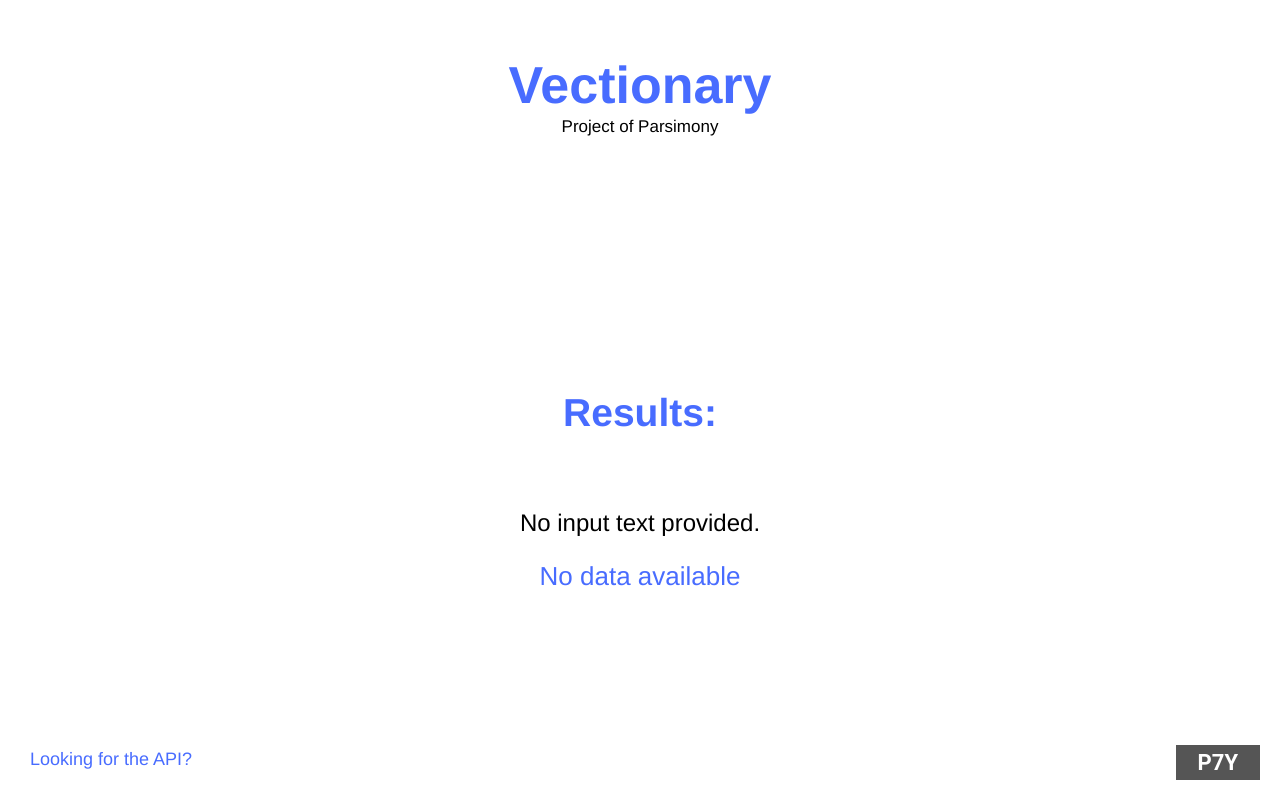
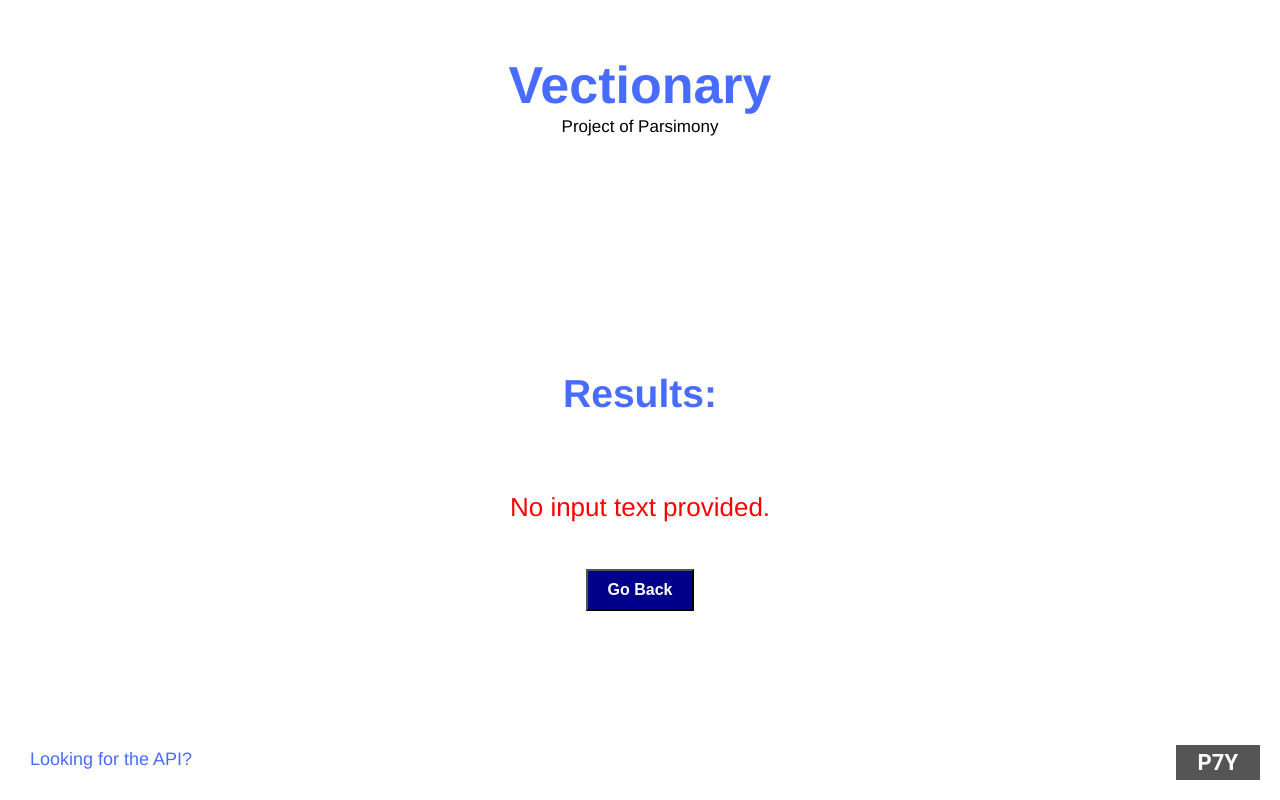
Before and after one commit to Pangeon-LLC/vectionary_app, a React (Create React App) app: page /results in a window 1280 px wide. Built offline with nearby package versions, Linux system fonts and the light colour scheme.

Commit message:
works with npm start now

```diff
--- a/src/App.js
+++ b/src/App.js
@@ -1,22 +1,19 @@
-// App.js
 import './App.css';
 import React, { useState } from 'react';
 import { BrowserRouter as Router, Routes, Route, useNavigate } from 'react-router-dom';
 import Results from './Results';
 
-function App() {
+function Home() {
   const navigate = useNavigate();
-  const [inputText, setInputText] = useState(''); // Step 1: State for storing input text
+  const [inputText, setInputText] = useState('');
 
   const handleSubmit = () => {
-    // Step 2: Navigate to /results with the input text as state
     navigate('/results', { state: { inputText } });
   };
 
-  // Handle key press in the input field
   const handleKeyPress = (e) => {
-    if (e.key === 'Enter') { // Check if the pressed key is Enter
-      handleSubmit(); // Call the submit handler
+    if (e.key === 'Enter') {
+      handleSubmit();
     }
   };
 
@@ -26,31 +23,17 @@ function App() {
         <h1 style={{ position: 'absolute', top: '20px', textAlign: 'center', width: '100%' }}>Vectionary</h1>
         <p style={{ position: 'absolute', top: '100px', textAlign: 'center', fontSize: 'calc(1px + 2vmin)', color: 'black', fontFamily: 'Helvetica, Arial, sans-serif' }}>Project of Parsimony</p>
 
-        <div style={{
-          display: 'flex',
-          flexDirection: 'column',
-          alignItems: 'center',
-          justifyContent: 'center',
-          marginTop: '-25%'
-        }}>
+        <div style={{ display: 'flex', flexDirection: 'column', alignItems: 'center', justifyContent: 'center', marginTop: '-25%' }}>
           <input
             type="text"
             placeholder="Enter text"
             style={{ padding: '16px', fontSize: '18px', marginBottom: '20px', width: '400px' }}
-            value={inputText} // Step 1: Bind input value to state
-            onChange={(e) => setInputText(e.target.value)} // Step 1: Update state on input change
+            value={inputText}
+            onChange={(e) => setInputText(e.target.value)}
             onKeyPress={handleKeyPress}
           />
           <button
-            style={{
-              padding: '10px 20px',
-              fontSize: '16px',
-              cursor: 'pointer',
-              color: 'white',
-              backgroundColor: '#00008b',
-              transition: 'background-color 0.1s',
-              fontWeight: 'bold'
-            }}
+            style={{ padding: '10px 20px', fontSize: '16px', cursor: 'pointer', color: 'white', backgroundColor: '#00008b', transition: 'background-color 0.1s', fontWeight: 'bold' }}
             onMouseOver={(e) => e.currentTarget.style.backgroundColor = '#486Cff'}
             onMouseOut={(e) => e.currentTarget.style.backgroundColor = '#00008b'}
             onClick={handleSubmit}
@@ -59,21 +42,10 @@ function App() {
           </button>
         </div>
 
-        <a
-          href="https://c71sd9neqf.execute-api.us-east-1.amazonaws.com/api/"
-          className="api-info"
-          target="_blank"
-          rel="noopener noreferrer"
-        >
+        <a href="https://c71sd9neqf.execute-api.us-east-1.amazonaws.com/api/" className="api-info" target="_blank" rel="noopener noreferrer">
           Looking for the API?
         </a>
-
-        <a
-          href="https://www.pangeon.com/parsimony"
-          className="p7y-info"
-          target="_blank"
-          rel="noopener noreferrer"
-        >
+        <a href="https://www.pangeon.com/parsimony" className="p7y-info" target="_blank" rel="noopener noreferrer">
           P7Y
         </a>
       </header>
@@ -85,7 +57,7 @@ function AppWrapper() {
   return (
     <Router>
       <Routes>
-        <Route path="/" element={<App />} />
+        <Route path="/" element={<Home />} />
         <Route path="/results" element={<Results />} />
       </Routes>
     </Router>
--- a/src/Results.js
+++ b/src/Results.js
@@ -1,20 +1,25 @@
 import React, { useEffect, useState } from 'react';
-import { useLocation } from 'react-router-dom';
+import { useLocation, useNavigate } from 'react-router-dom';
 import './Results.css';
 import axios from 'axios';
 
 function Results() {
   const location = useLocation();
+  const navigate = useNavigate();
   const [responseData, setResponseData] = useState(null);
   const [error, setError] = useState(null);
-  const inputText = location.state?.inputText;
 
-  const SUPPORTED_POS = ['NOUN', 'VERB', 'ADJ', 'ADV'];
+  // Provide a default value to prevent errors if accessed directly
+  const inputText = location.state?.inputText || '';
 
   useEffect(() => {
-    if (inputText) {
+    if (!inputText) {
+      setError('No input text provided.');
+      return;
+    }
+
     console.log('Making request with:', inputText);
-      const url = `http://107.23.181.250:8000/text/` + encodeURIComponent(inputText);
+    const url = `http://107.23.181.250:8000/text/${encodeURIComponent(inputText)}`;
 
     axios
       .get(url)
@@ -26,7 +31,6 @@ function Results() {
         console.error('Error:', error);
         setError('An error occurred while fetching the data.');
       });
-    }
   }, [inputText]);
 
   return (
@@ -35,65 +39,41 @@ function Results() {
         <h1 style={{ position: 'absolute', top: '20px', textAlign: 'center', width: '100%' }}>
           Vectionary
         </h1>
-        <p
-          style={{
-            position: 'absolute',
-            top: '100px',
-            textAlign: 'center',
-            fontSize: 'calc(1px + 2vmin)',
-            color: 'black',
-            fontFamily: 'Helvetica, Arial, sans-serif',
-          }}
-        >
+        <p style={{ position: 'absolute', top: '100px', textAlign: 'center', fontSize: 'calc(1px + 2vmin)', color: 'black', fontFamily: 'Helvetica, Arial, sans-serif' }}>
           Project of Parsimony
         </p>
 
-        <div
-          style={{
-            display: 'flex',
-            flexDirection: 'column',
-            alignItems: 'center',
-            justifyContent: 'center',
-            marginTop: '150px',
-          }}
-        >
+        <div style={{ display: 'flex', flexDirection: 'column', alignItems: 'center', justifyContent: 'center', marginTop: '150px' }}>
           <h2 style={{ marginBottom: '50px' }}>Results:</h2>
-          {inputText ? (
-            <p style={{ textAlign: 'center', fontSize: '24px', color: 'black' }}>
-              You submitted: <strong>{inputText}</strong>
-            </p>
+
+          {error ? (
+            <p style={{ color: 'red' }}>{error}</p>
           ) : (
-            <p style={{ textAlign: 'center', fontSize: '24px', color: 'black' }}>
-              No input text provided.
-            </p>
-          )}
-
-          {responseData ? (
+            responseData ? (
               <div style={{ textAlign: 'center', fontSize: '24px', color: 'black', lineHeight: '1.6' }}>
+                <p><strong>You inputted:</strong> {inputText}</p>
                 {responseData.map((item, index) => {
-                const isHighlightedWord = SUPPORTED_POS.includes(item.type);
                   const wiktionaryLink = `https://en.wiktionary.org/wiki/${encodeURIComponent(item.text)}`;
 
                   return (
-                  <React.Fragment key={index}>
-                    {isHighlightedWord ? (
-                      <span className={`tooltip ${item.type.toLowerCase()}`}>
-                        <a
-                          href={wiktionaryLink}
-                          target="_blank"
-                          rel="noopener noreferrer"
-                          className={item.type.toLowerCase()}
-                        >
+                    <span key={index} className={`tooltip ${item.type.toLowerCase()}`} style={{ margin: '0 2px' }}>
+                      {['NOUN', 'VERB', 'ADJ', 'ADV'].includes(item.type) ? (
+                        <a href={wiktionaryLink} target="_blank" rel="noopener noreferrer" style={{ textDecoration: 'none', color: 'black' }}>
                           {item.text}
                         </a>
+                      ) : (
+                        <span>{item.text}</span>
+                      )}
+
+                      {['NOUN', 'VERB', 'ADJ', 'ADV'].includes(item.type) && (
                         <span className="tooltip-text">
                           <b>Definition Link:</b>{' '}
                           {item.definition === "TBD" ? (
-                            <a href={wiktionaryLink} target="_blank" rel="noopener noreferrer">
+                            <a href={wiktionaryLink} target="_blank" rel="noopener noreferrer" style={{ color: 'white' }}>
                               {wiktionaryLink}
                             </a>
                           ) : (
-                            <a href={item.definition} target="_blank" rel="noopener noreferrer">
+                            <a href={item.definition} target="_blank" rel="noopener noreferrer" style={{ color: 'white' }}>
                               {item.definition}
                             </a>
                           )}
@@ -102,36 +82,28 @@ function Results() {
                           <br />
                           <b>Index:</b> {item.index + 1}
                         </span>
+                      )}
                     </span>
-                    ) : (
-                      // Plain text for non-highlighted words
-                      <span>{item.text}</span>
-                    )}
-                    {/* Add space after each word except the last one */}
-                    {index < responseData.length - 1 && <span> </span>}
-                  </React.Fragment>
                   );
                 })}
               </div>
             ) : (
               <div>No data available</div>
+            )
           )}
+
+          <button
+            style={{ marginTop: '20px', padding: '10px 20px', fontSize: '16px', cursor: 'pointer', backgroundColor: '#00008b', color: 'white', fontWeight: 'bold' }}
+            onClick={() => navigate('/')}
+          >
+            Go Back
+          </button>
         </div>
 
-        <a
-          href="https://c71sd9neqf.execute-api.us-east-1.amazonaws.com/api/"
-          className="api-info"
-          target="_blank"
-          rel="noopener noreferrer"
-        >
+        <a href="https://c71sd9neqf.execute-api.us-east-1.amazonaws.com/api/" className="api-info" target="_blank" rel="noopener noreferrer">
           Looking for the API?
         </a>
-        <a
-          href="https://www.pangeon.com/parsimony"
-          className="p7y-info"
-          target="_blank"
-          rel="noopener noreferrer"
-        >
+        <a href="https://www.pangeon.com/parsimony" className="p7y-info" target="_blank" rel="noopener noreferrer">
           P7Y
         </a>
       </header>
```
Lines whose indentation alone changed are shown as unchanged.
